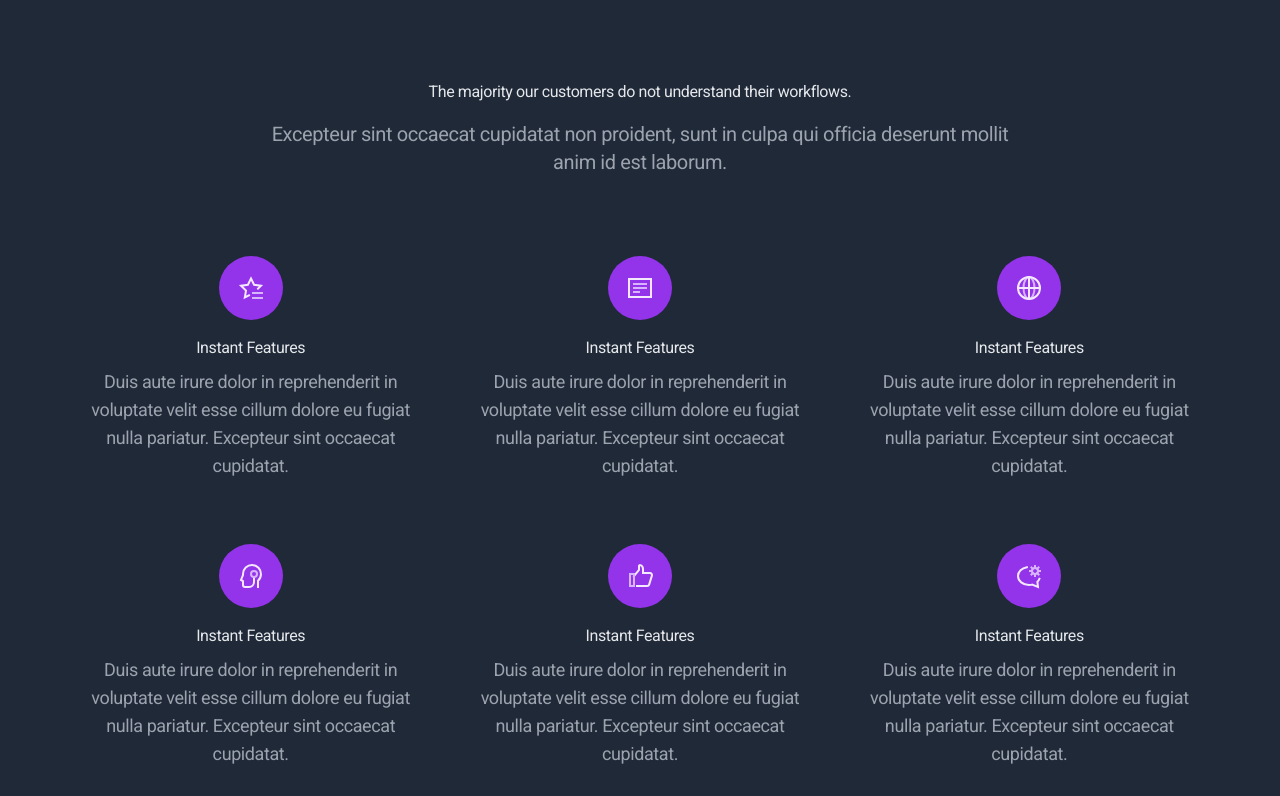
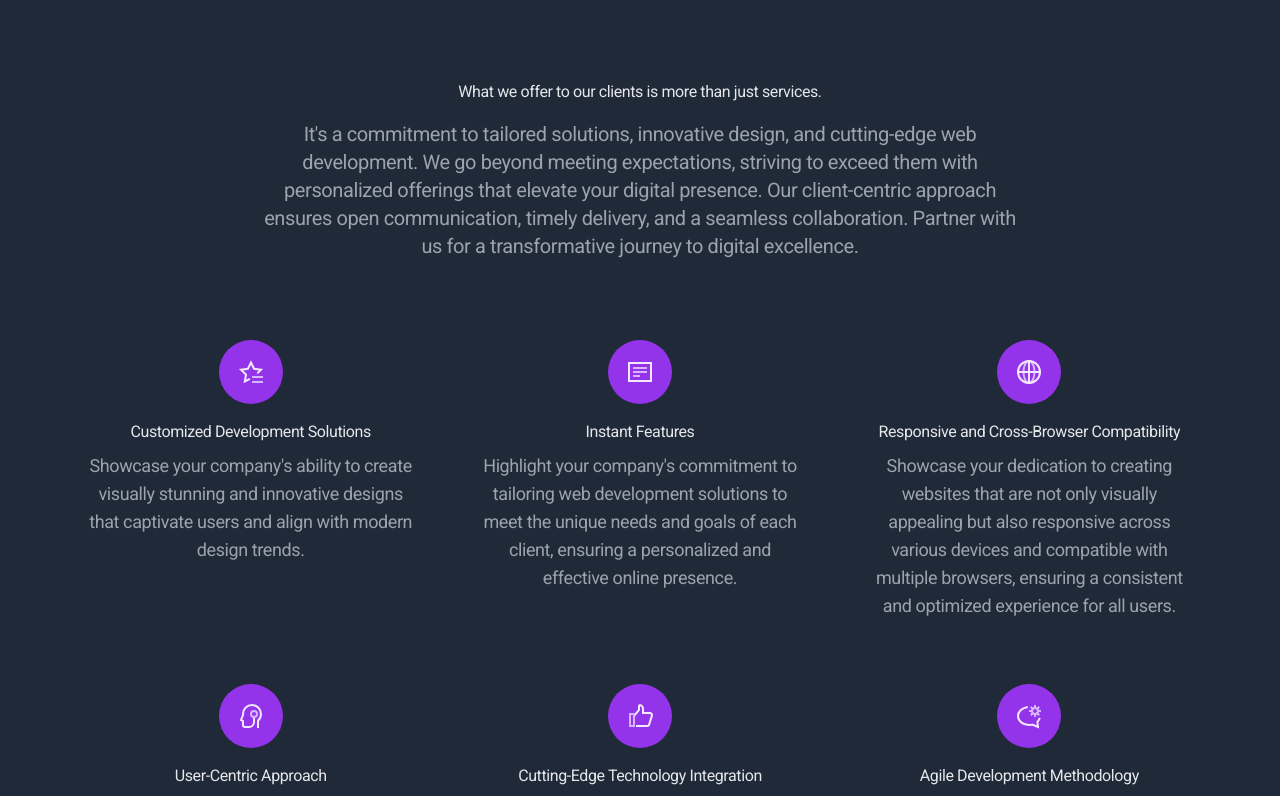
Before and after one commit to jupadev/karencio-website, a Next.js app: page / in a window 1280 px wide. Shown: the part 1044-1840 px from the top of the page. Built offline with nearby package versions, Linux system fonts and the light colour scheme.

Commit message:
change features

```diff
--- a/app/partials/FeaturesBlocks.jsx
+++ b/app/partials/FeaturesBlocks.jsx
@@ -8,8 +8,8 @@ function FeaturesBlocks() {
 
           {/* Section header */}
           <div className="max-w-3xl mx-auto text-center pb-12 md:pb-20">
-            <h2 className="h2 mb-4">The majority our customers do not understand their workflows.</h2>
-            <p className="text-xl text-gray-400">Excepteur sint occaecat cupidatat non proident, sunt in culpa qui officia deserunt mollit anim id est laborum.</p>
+            <h2 className="h2 mb-4">What we offer to our clients is more than just services.</h2>
+            <p className="text-xl text-gray-400">{`It's a commitment to tailored solutions, innovative design, and cutting-edge web development. We go beyond meeting expectations, striving to exceed them with personalized offerings that elevate your digital presence. Our client-centric approach ensures open communication, timely delivery, and a seamless collaboration. Partner with us for a transformative journey to digital excellence.`}</p>
           </div>
 
           {/* Items */}
@@ -22,8 +22,8 @@ function FeaturesBlocks() {
                 <path className="stroke-current text-purple-100" d="M30 39.313l-4.18 2.197L27 34.628l-5-4.874 6.91-1.004L32 22.49l3.09 6.26L42 29.754l-3 2.924" strokeLinecap="square" strokeWidth="2" fill="none" fillRule="evenodd" />
                 <path className="stroke-current text-purple-300" d="M43 42h-9M43 37h-9" strokeLinecap="square" strokeWidth="2" />
               </svg>
-              <h4 className="h4 mb-2">Instant Features</h4>
-              <p className="text-lg text-gray-400 text-center">Duis aute irure dolor in reprehenderit in voluptate velit esse cillum dolore eu fugiat nulla pariatur. Excepteur sint occaecat cupidatat.</p>
+              <h4 className="h4 mb-2">Customized Development Solutions</h4>
+              <p className="text-lg text-gray-400 text-center">{`Showcase your company's ability to create visually stunning and innovative designs that captivate users and align with modern design trends.`}</p>
             </div>
 
             {/* 2nd item */}
@@ -34,7 +34,7 @@ function FeaturesBlocks() {
                 <path className="stroke-current text-purple-300" d="M26 28h12M26 32h12M26 36h5" strokeWidth="2" strokeLinecap="square" />
               </svg>
               <h4 className="h4 mb-2">Instant Features</h4>
-              <p className="text-lg text-gray-400 text-center">Duis aute irure dolor in reprehenderit in voluptate velit esse cillum dolore eu fugiat nulla pariatur. Excepteur sint occaecat cupidatat.</p>
+              <p className="text-lg text-gray-400 text-center">{`Highlight your company's commitment to tailoring web development solutions to meet the unique needs and goals of each client, ensuring a personalized and effective online presence.`}</p>
             </div>
 
             {/* 3rd item */}
@@ -47,8 +47,8 @@ function FeaturesBlocks() {
                   <circle className="stroke-current text-purple-100" cx="11" cy="11" r="11" />
                 </g>
               </svg>
-              <h4 className="h4 mb-2">Instant Features</h4>
-              <p className="text-lg text-gray-400 text-center">Duis aute irure dolor in reprehenderit in voluptate velit esse cillum dolore eu fugiat nulla pariatur. Excepteur sint occaecat cupidatat.</p>
+              <h4 className="h4 mb-2">Responsive and Cross-Browser Compatibility</h4>
+              <p className="text-lg text-gray-400 text-center">{`Showcase your dedication to creating websites that are not only visually appealing but also responsive across various devices and compatible with multiple browsers, ensuring a consistent and optimized experience for all users.`}</p>
             </div>
 
             {/* 4th item */}
@@ -60,8 +60,8 @@ function FeaturesBlocks() {
                   <circle className="stroke-current text-purple-300" cx="13" cy="9" r="3" />
                 </g>
               </svg>
-              <h4 className="h4 mb-2">Instant Features</h4>
-              <p className="text-lg text-gray-400 text-center">Duis aute irure dolor in reprehenderit in voluptate velit esse cillum dolore eu fugiat nulla pariatur. Excepteur sint occaecat cupidatat.</p>
+              <h4 className="h4 mb-2">User-Centric Approach</h4>
+              <p className="text-lg text-gray-400 text-center">{`Communicate your focus on user experience (UX) and user interface (UI) design, demonstrating how your web development services prioritize a seamless and enjoyable experience for visitors.`}</p>
             </div>
 
             {/* 5th item */}
@@ -73,8 +73,8 @@ function FeaturesBlocks() {
                   <path className="stroke-current text-purple-300" d="M22 30h4v12h-4z" />
                 </g>
               </svg>
-              <h4 className="h4 mb-2">Instant Features</h4>
-              <p className="text-lg text-gray-400 text-center">Duis aute irure dolor in reprehenderit in voluptate velit esse cillum dolore eu fugiat nulla pariatur. Excepteur sint occaecat cupidatat.</p>
+              <h4 className="h4 mb-2">Cutting-Edge Technology Integration</h4>
+              <p className="text-lg text-gray-400 text-center">{`Emphasize your company's proficiency in adopting and integrating the latest technologies, ensuring that clients receive state-of-the-art solutions that are both functional and future-proof.`}</p>
             </div>
 
             {/* 6th item */}
@@ -87,8 +87,8 @@ function FeaturesBlocks() {
                   <path className="stroke-current text-purple-100" d="M8.86 1.18C3.8 1.988 0 5.6 0 10c0 5 4.9 9 11 9a10.55 10.55 0 003.1-.4L20 21l-.6-5.2a9.125 9.125 0 001.991-2.948" />
                 </g>
               </svg>
-              <h4 className="h4 mb-2">Instant Features</h4>
-              <p className="text-lg text-gray-400 text-center">Duis aute irure dolor in reprehenderit in voluptate velit esse cillum dolore eu fugiat nulla pariatur. Excepteur sint occaecat cupidatat.</p>
+              <h4 className="h4 mb-2">Agile Development Methodology</h4>
+              <p className="text-lg text-gray-400 text-center">{`Highlight your company's commitment to agile development methodologies, emphasizing flexibility, adaptability, and the ability to deliver projects on time and within budget.`}</p>
             </div>
 
           </div>
```
